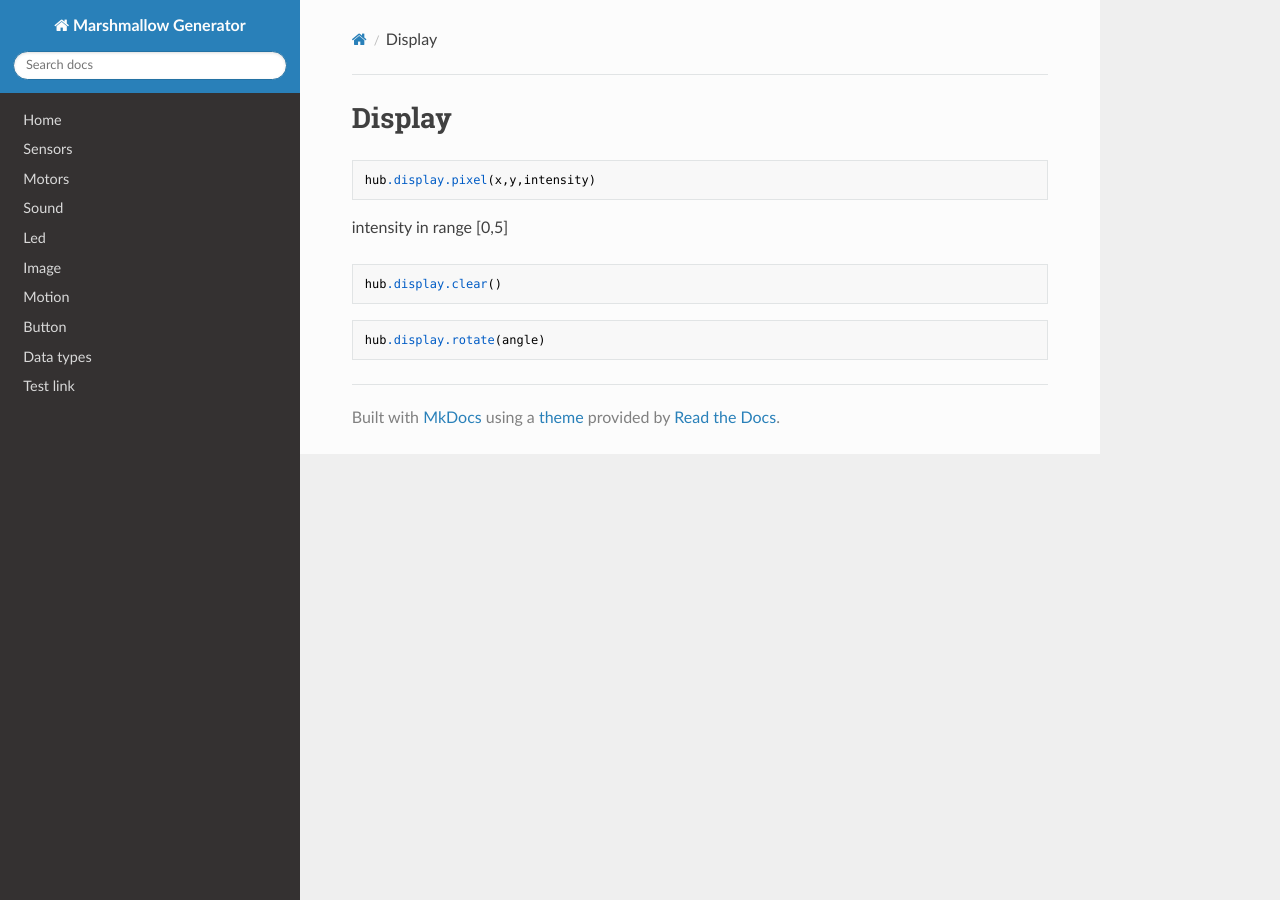
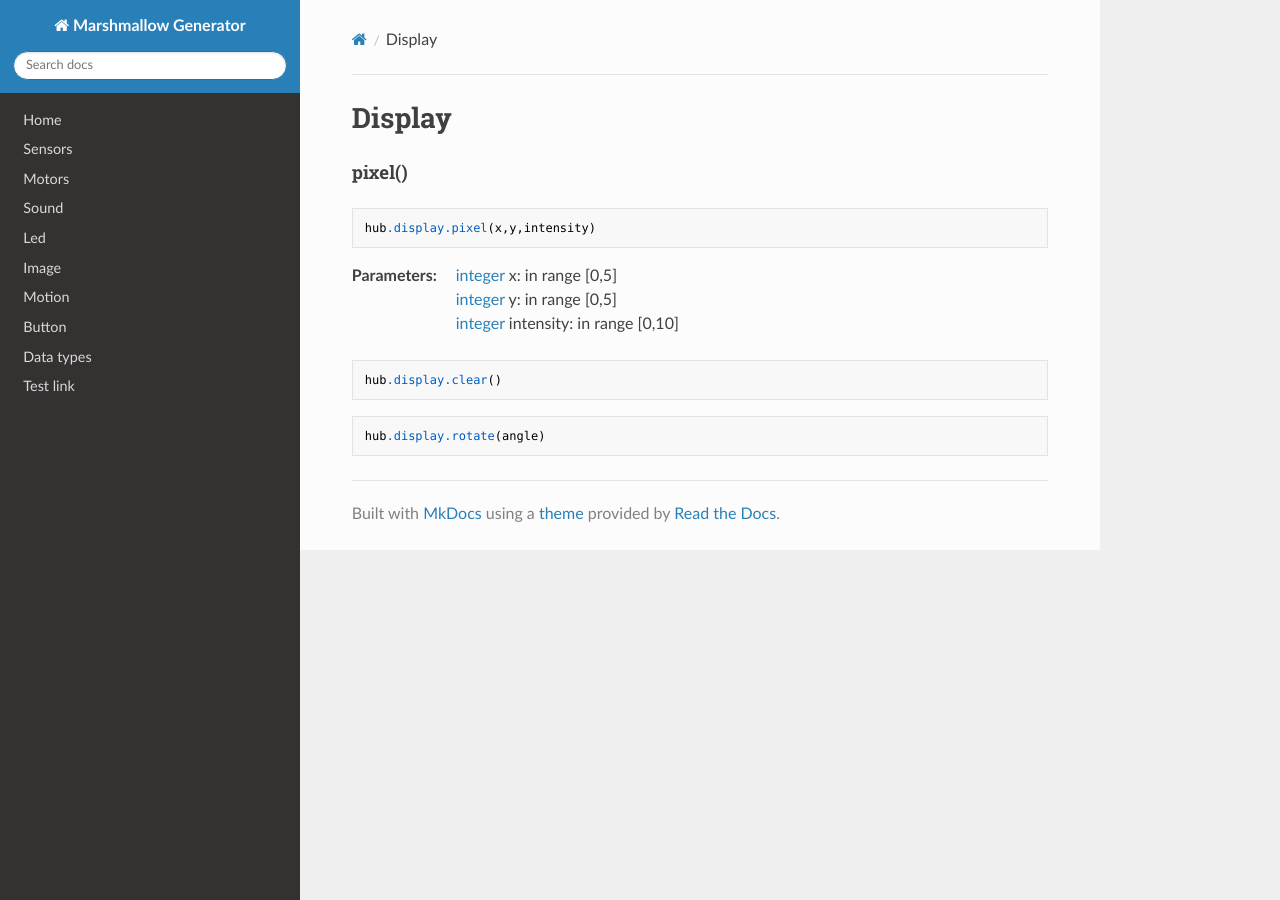
Before and after one commit to NStrijbosch/hub-module-notes, an MkDocs documentation site: the page built from docs/display.md, in a window 1280 px wide. Built offline with MkDocs 1.6.1, drawn with Linux system fonts in a browser that asks for light colours; nearby versions of some CDN libraries.

Commit message:
Update display.md

````diff
--- a/docs/display.md
+++ b/docs/display.md
@@ -1,10 +1,28 @@
+
+<style type='text/css'>
+.section ul { list-style: none !important; margin-left: 80px; margin-top:-3em;}
+.section li { list-style: none !important}
+.toctree-l2 a {margin-left: 0em;}
+.toctree-l3 {margin-left: 2em;}
+h2 {font-size: 125%;}
+h2 {font-size: 115%;}
+</style>
+
+
+
 # Display
+
+## pixel()
 
 ```
 hub.display.pixel(x,y,intensity)
 ```
 
-intensity in range [0,5]
+__Parameters:__
+
+*  [integer](data_types.md#integer) x: in range [0,5]
+*  [integer](data_types.md#integer) y: in range [0,5]
+*  [integer](data_types.md#integer) intensity:  in range [0,10]
 
 
 ```
````
